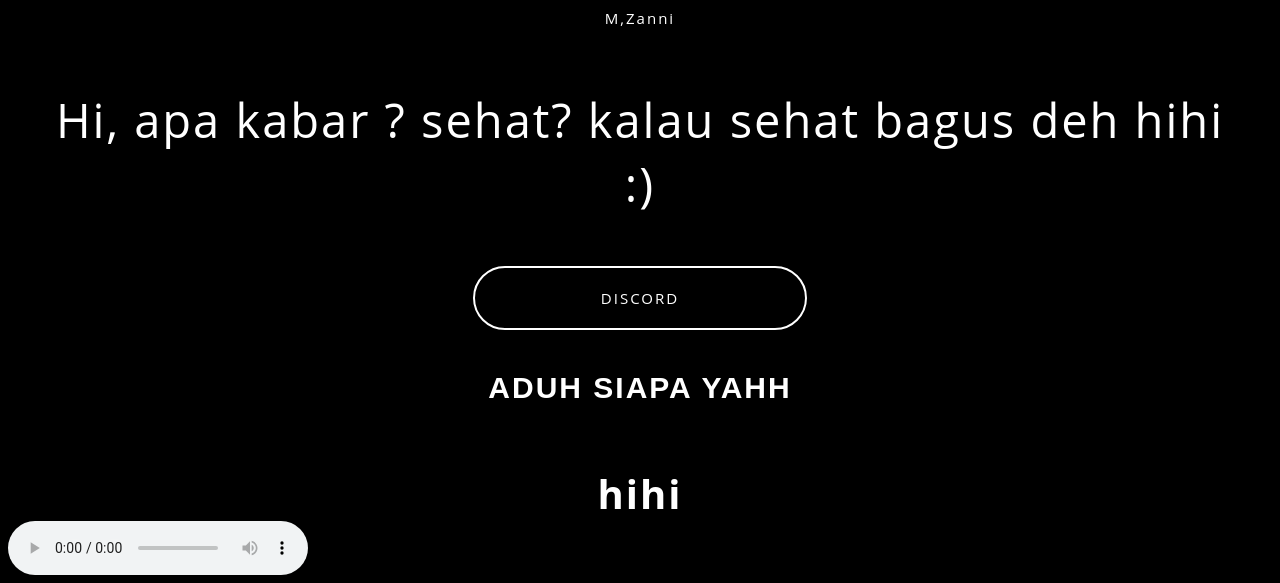
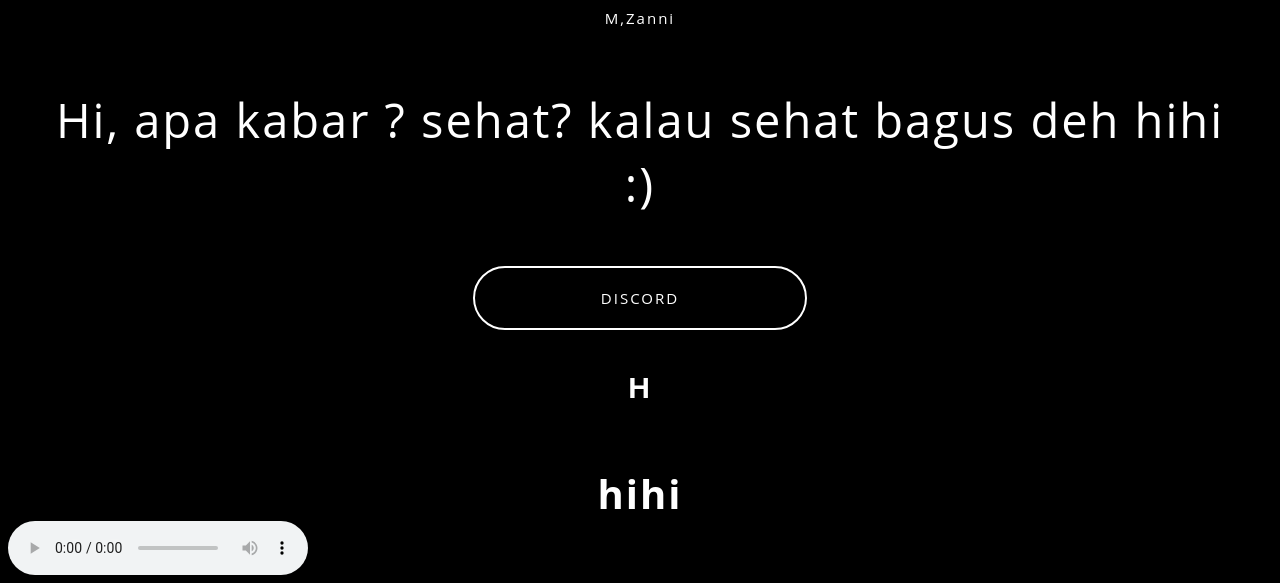
Before and after one commit to PhanterZanni/phanterzanni.github.io, a plain HTML site: page index.html in a window 1280 px wide. Shown: the part 248-831 px from the top of the page. Drawn offline with Linux system fonts and the light colour scheme.

```diff
--- a/index.html
+++ b/index.html
@@ -17,7 +17,7 @@
         <a href="https://discord.gg/P7QGD4qf75" class="Links">DISCORD</a>
         <!-- <a href="https://heisteriarp.github.io/" class="Links">WEBSITE</a> -->
 
-        <h1>ADUH SIAPA YAHH</h1>
+        <h1>H</h1>
 
         <!-- Text -->
         <div class="bottom-text">hihi</div>
```
Also changed, not shown: 1 other file.
